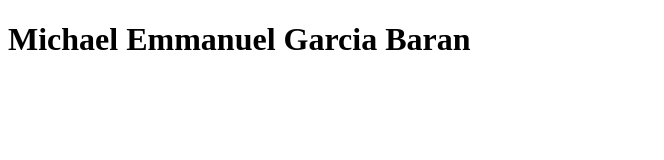
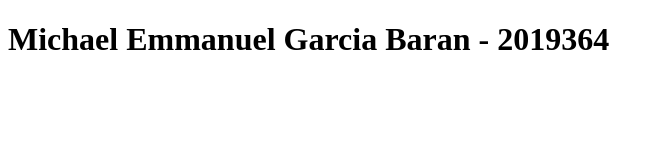
Before and after one commit to mgarcia2019364/IN5BV, a plain HTML site: page index.html in a window 1280 px wide. Shown: the whole page, without its empty margins (0-664 px from the left). Drawn offline with Linux system fonts and the light colour scheme.

Commit message:
se agrego el carnet del estudiante

```diff
--- a/index.html
+++ b/index.html
@@ -6,6 +6,6 @@
     <title>Primer Proyecto GIT</title>
 </head>
 <body>
-    <h1>Michael Emmanuel Garcia Baran</h1>
+    <h1>Michael Emmanuel Garcia Baran - 2019364</h1>
 </body>
 </html>
```
